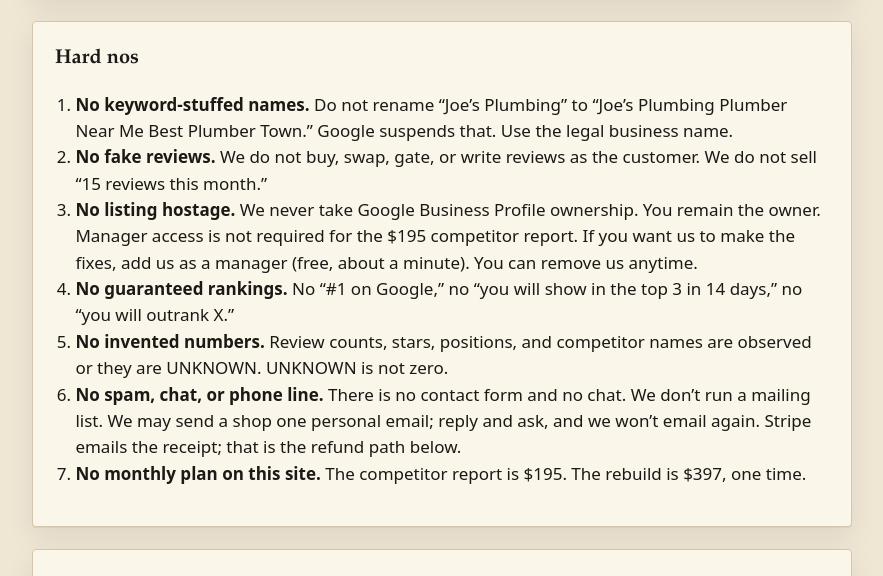
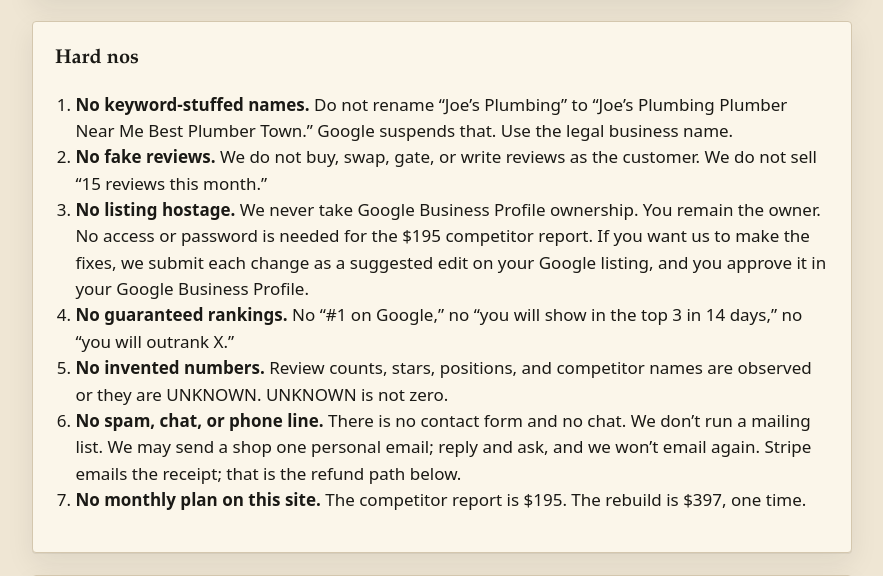
Before and after one commit to carolrnh/map-gap, a Flask app: page /legal in a window 1280 px wide. Shown: the part 477-1053 px from the top of the page, without its empty margins (198-1081 px from the left). Run offline with Flask 3, Linux system fonts and the light colour scheme.

Commit message:
Replace remaining manager-access copy with suggested edits. (#18)
Legal, thanks, the what-is page, its FAQ JSON-LD, and the stored report line now say fixes are suggested edits the owner approves, with no access or password.

Co-authored-by: Cursor Agent <cursoragent@cursor.com>
Co-authored-by: carolrnh <carolrnh@users.noreply.github.com>

```diff
--- a/app.py
+++ b/app.py
@@ -216,8 +216,8 @@ WHAT_IS_FAQS = [
         "q": "Do you take over the listing?",
         "a": (
             "You keep the listing. We do not take ownership. You stay the owner. "
-            "We can make the fixes if you add us as a manager (free, about a minute). "
-            "You can remove us anytime. Prefer to do it yourself? The report shows exactly what to change."
+            "We submit the fixes as suggested edits on your Google listing, and you approve them in your Google Business Profile. "
+            "No access or password needed. Prefer to do it yourself? The report shows exactly what to change."
         ),
     },
     {
--- a/report.py
+++ b/report.py
@@ -242,7 +242,7 @@ def build_reports(lookup: dict) -> dict:
             {
                 "id": "rebuild",
                 "title": "Listing rebuild is a separate $397 one-time job (thank-you page only)",
-                "detail": "Separate from the $195 competitor report: category list, services copy, 8-week post calendar, review-reply templates. We can make the fixes if you add us as a manager, or you can. Offered after this report is paid. Not a monthly plan.",
+                "detail": "Separate from the $195 competitor report: category list, services copy, 8-week post calendar, review-reply templates. We can make the fixes for you, or you can. We submit each change as a suggested edit on your Google listing, and you approve it in your Google Business Profile. No access or password needed, and you stay the owner. Offered after this report is paid. Not a monthly plan.",
             },
         ],
         "legal": (
--- a/templates/legal.html
+++ b/templates/legal.html
@@ -19,7 +19,7 @@
   <ol>
     <li><strong>No keyword-stuffed names.</strong> Do not rename “Joe’s Plumbing” to “Joe’s Plumbing Plumber Near Me Best Plumber Town.” Google suspends that. Use the legal business name.</li>
     <li><strong>No fake reviews.</strong> We do not buy, swap, gate, or write reviews as the customer. We do not sell “15 reviews this month.”</li>
-    <li><strong>No listing hostage.</strong> We never take Google Business Profile ownership. You remain the owner. Manager access is not required for the ${{ price }} competitor report. If you want us to make the fixes, add us as a manager (free, about a minute). You can remove us anytime.</li>
+    <li><strong>No listing hostage.</strong> We never take Google Business Profile ownership. You remain the owner. No access or password is needed for the ${{ price }} competitor report. If you want us to make the fixes, we submit each change as a suggested edit on your Google listing, and you approve it in your Google Business Profile.</li>
     <li><strong>No guaranteed rankings.</strong> No “#1 on Google,” no “you will show in the top 3 in 14 days,” no “you will outrank X.”</li>
     <li><strong>No invented numbers.</strong> Review counts, stars, positions, and competitor names are observed or they are UNKNOWN. UNKNOWN is not zero.</li>
     <li><strong>No spam, chat, or phone line.</strong> There is no contact form and no chat. We don’t run a mailing list. We may send a shop one personal email; reply and ask, and we won’t email again. Stripe emails the receipt; that is the refund path below.</li>
--- a/templates/thanks.html
+++ b/templates/thanks.html
@@ -18,7 +18,7 @@
 </section>
 <section class="card">
   <h2>Want the words written for you?</h2>
-  <p>Listing Rebuild — $397. Category list, services copy (2–3 sentences each), 8 weeks of Google posts (first 4 weeks written), and review-reply templates so you are not staring at a blank box. We can make the fixes for you. Add us as a manager on your Google Business Profile (free, about a minute). You can remove us anytime. You stay the owner. Still no ranking promise.</p>
+  <p>Listing Rebuild — $397. Category list, services copy (2–3 sentences each), 8 weeks of Google posts (first 4 weeks written), and review-reply templates so you are not staring at a blank box. We can make the fixes for you. We’ll submit the fixes as suggested edits, and you’ll get a Google notice to approve them. No access or password needed, and you stay the owner. Still no ranking promise.</p>
   {% if stripe_rebuild_url %}
     <p><a class="btn" href="{{ stripe_rebuild_url }}">Add Listing Rebuild — $397</a></p>
   {% else %}
--- a/templates/what_is_map_gap.html
+++ b/templates/what_is_map_gap.html
@@ -46,7 +46,7 @@
     {# TODO: Carol will add a sample report here (fake shop, real format). Do not invent one. #}
     <div>
       <dt>Listing rebuild — $397</dt>
-      <dd>After the competitor report: a category list, services copy (2–3 sentences each), 8 weeks of Google posts (first 4 weeks written), and review-reply templates. We can make the fixes for you. Add us as a manager on your Google Business Profile (free, about a minute). You can remove us anytime. You stay the owner. We never take ownership.</dd>
+      <dd>After the competitor report: a category list, services copy (2–3 sentences each), 8 weeks of Google posts (first 4 weeks written), and review-reply templates. We can make the fixes for you. We submit each change as a suggested edit on your Google listing, and you approve it in your Google Business Profile. No access or password needed, and you stay the owner.</dd>
     </div>
   </dl>
   <p>There is no monthly plan on this site.</p>
```
